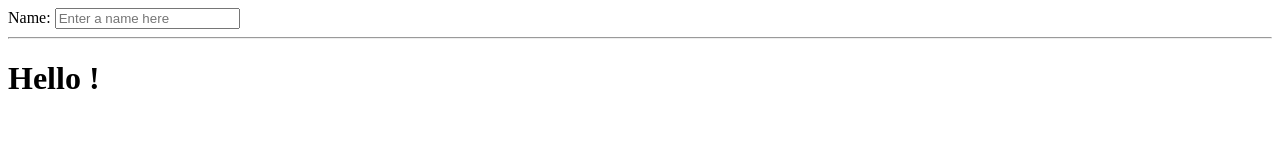
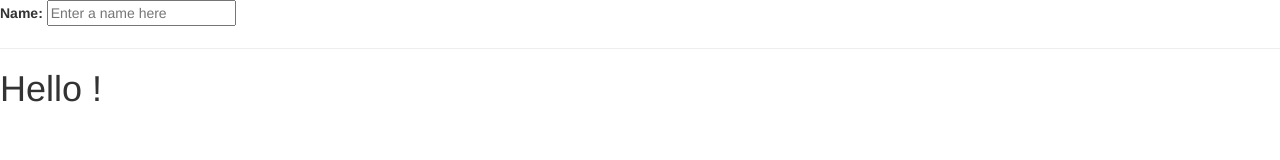
Before and after one commit to YZeitler/anguflix, a website: page public/index.html in a window 1280 px wide. Drawn offline with nearby package versions, Linux system fonts and the light colour scheme.

Commit message:
updated head links

```diff
--- a/package.json
+++ b/package.json
@@ -10,7 +10,9 @@
   "license": "ISC",
   "dependencies": {
     "angular": "^1.6.6",
-    "express": "^4.16.1"
+    "bootstrap": "^3.3.7",
+    "express": "^4.16.1",
+    "font-awesome": "^4.7.0"
   },
   "description": ""
 }
--- a/public/index.html
+++ b/public/index.html
@@ -2,6 +2,8 @@
 <html>
 
 <head>
+        <link rel="stylesheet" type="text/css" href="bootstrap/dist/css/bootstrap.css">
+        <link rel="stylesheet" type="text/css" href="font-awesome/css/font-awesome.css">
     <link href="style.css" rel="stylesheet">
     <title>Anguflix</title>
 </head>
```
